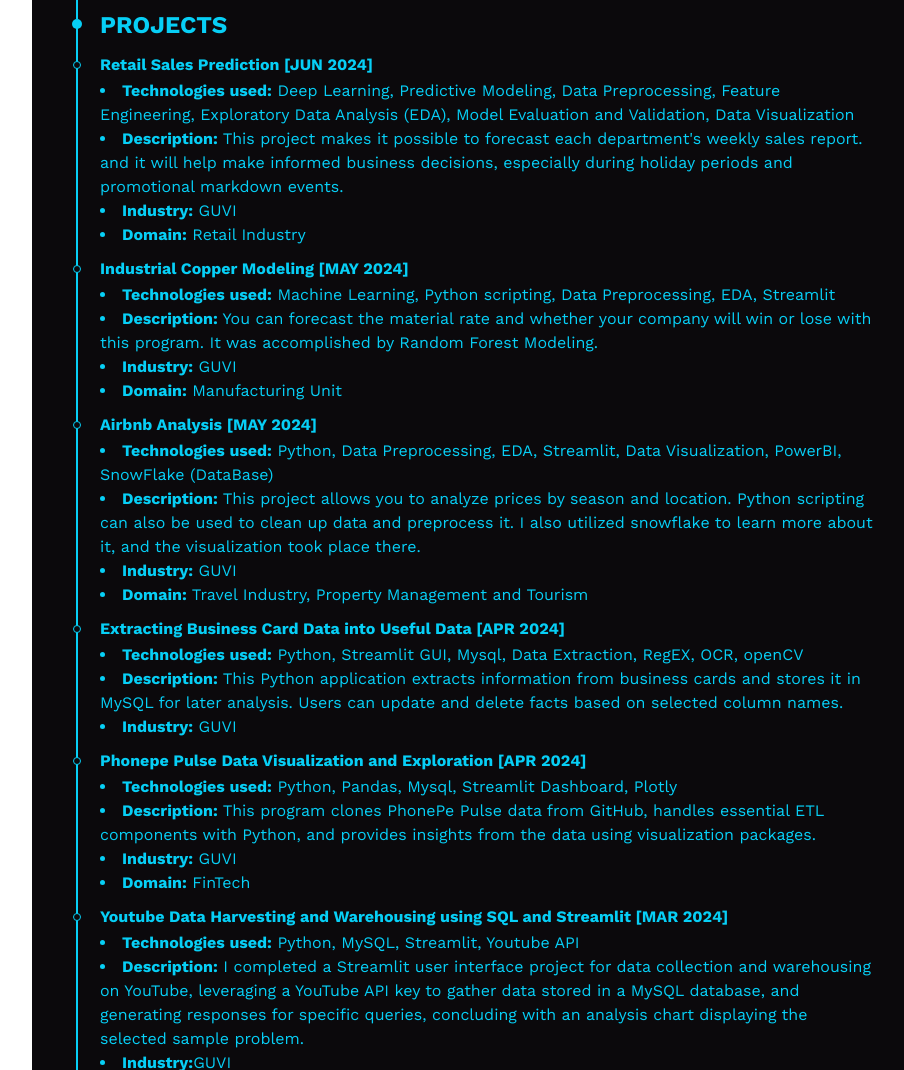
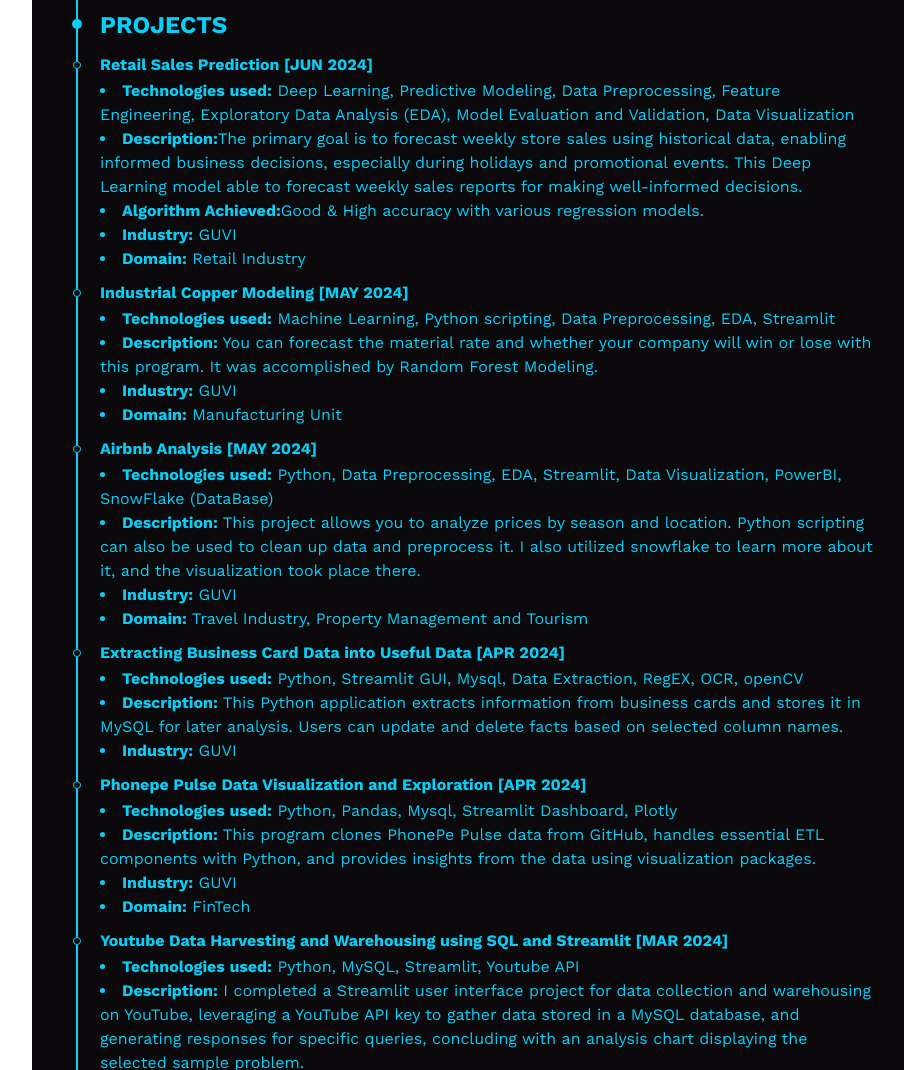
Before and after one commit to vivekarajan/vivekarajan.github.io, a plain HTML site: page index.html in a window 1280 px wide. Shown: the part 2365-3435 px from the top of the page, without its empty margins (368-1272 px from the left). Drawn offline with nearby package versions, Linux system fonts and the light colour scheme.

Commit message:
Update index.html

```diff
--- a/index.html
+++ b/index.html
@@ -497,8 +497,9 @@ Virudhunagar</li>
                       Feature Engineering, Exploratory Data Analysis (EDA),
                       Model Evaluation and Validation,
                       Data Visualization</li>
-                    <li><b>Description:</b> This project makes it possible to forecast each department's weekly sales report.
-                      and it will help make informed business decisions, especially during holiday periods and promotional markdown events.
+                    <li><b>Description:</b>The primary goal is to forecast weekly store sales using historical data, enabling informed business decisions, especially during holidays and promotional events.
+This Deep Learning model able to forecast weekly sales reports for making well-informed decisions.
+ <li><b>Algorithm Achieved:</b>Good & High accuracy with various regression models.
                     </li>
                     <li><b>Industry:</b> GUVI</li>
                     <li><b>Domain:</b> Retail Industry</li>
```
